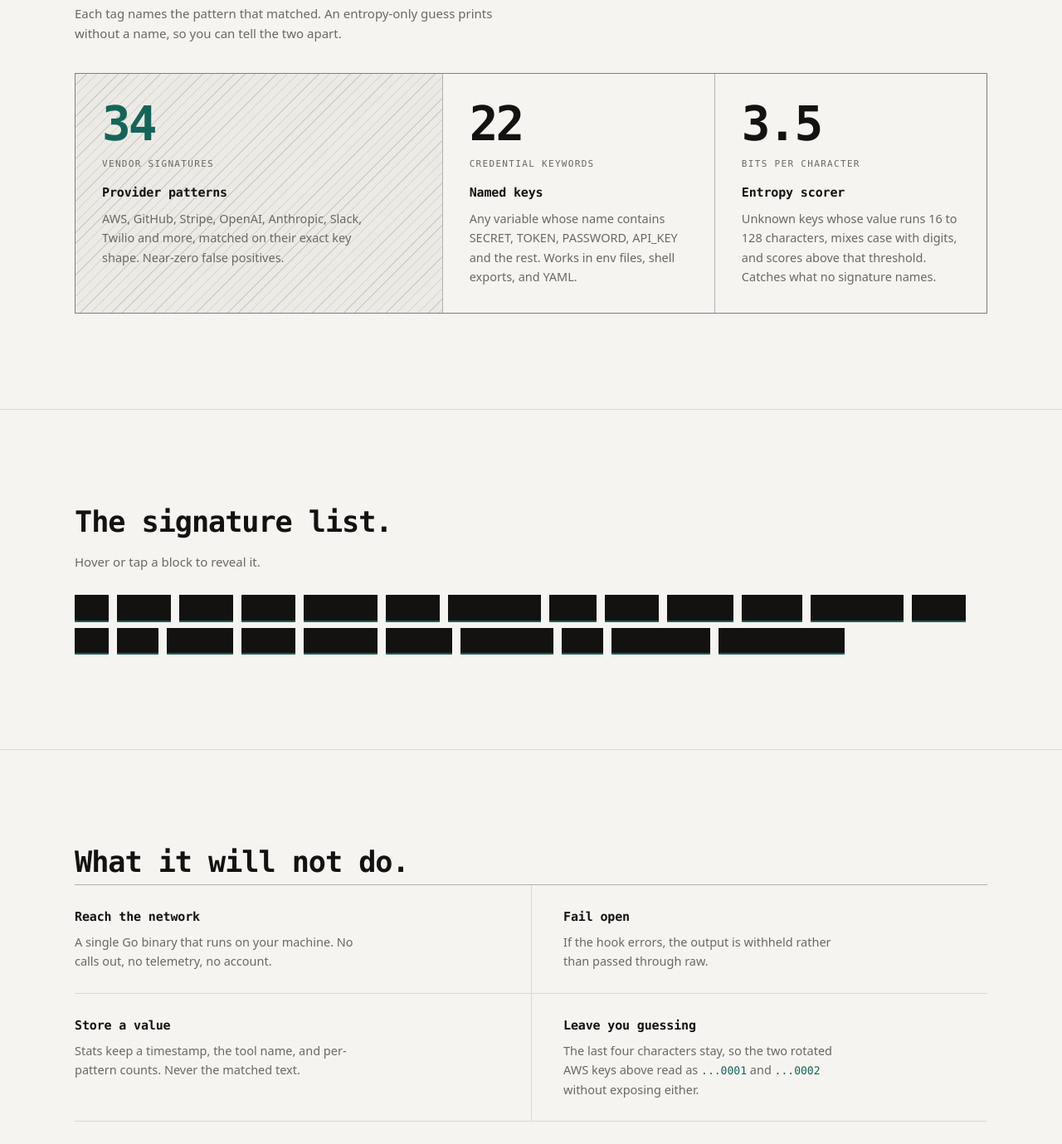
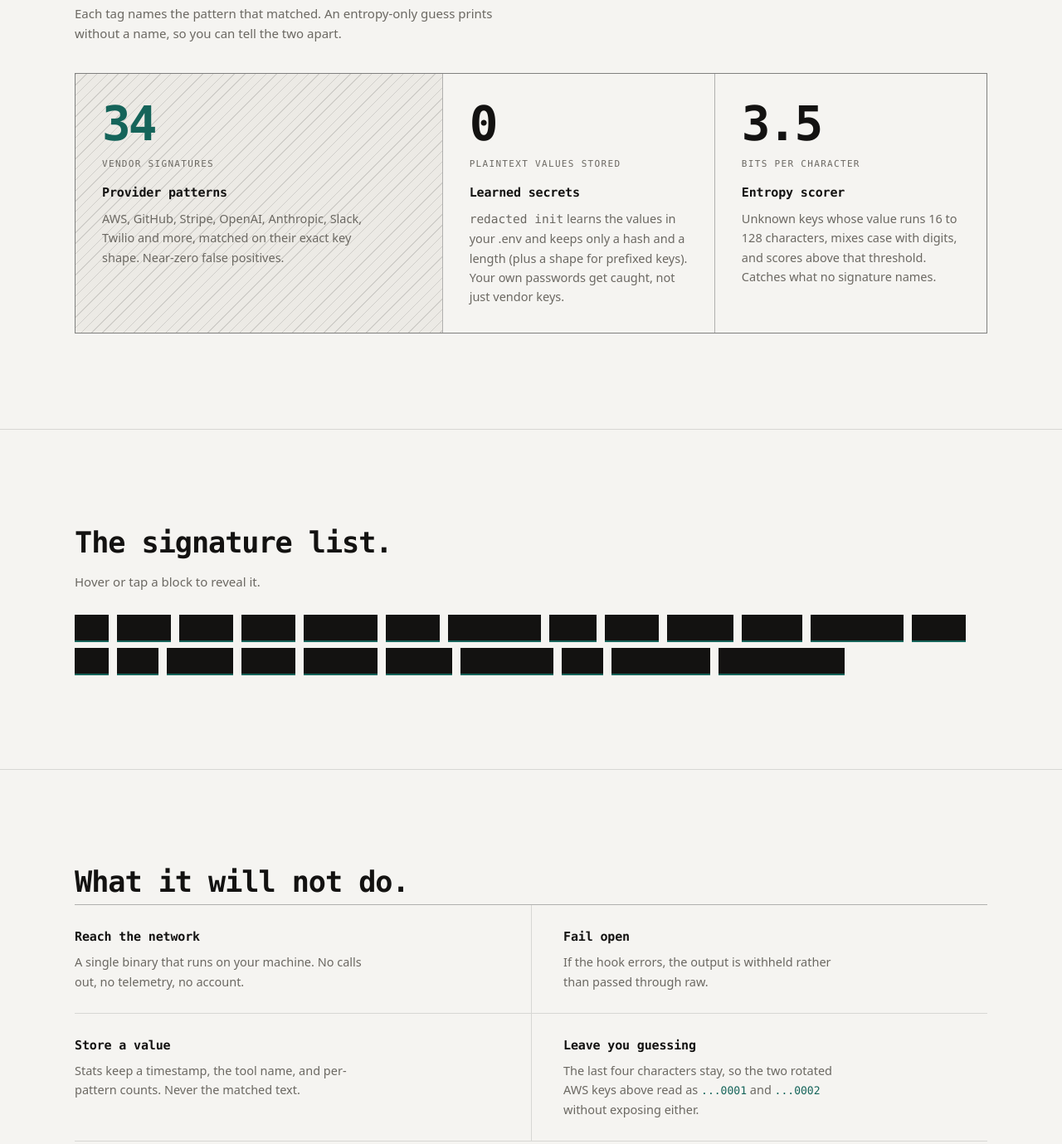
Before and after one commit to svn-arv/redacted, a plain HTML site: page landing/index.html in a window 1280 px wide. Shown: the part 2020-3399 px from the top of the page at 83% size. Drawn offline with Linux system fonts and the light colour scheme.

Commit message:
docs: replace keyword and Go claims on the landing page

```diff
--- a/landing/index.html
+++ b/landing/index.html
@@ -419,10 +419,10 @@ footer a:hover{color:var(--ink);border-bottom-color:var(--accent)}
       <p>AWS, GitHub, Stripe, OpenAI, Anthropic, Slack, Twilio and more, matched on their exact key shape. Near-zero false positives.</p>
     </div>
     <div class="tier">
-      <span class="n">22</span>
-      <span class="unit">credential keywords</span>
-      <h3>Named keys</h3>
-      <p>Any variable whose name contains SECRET, TOKEN, PASSWORD, API_KEY and the rest. Works in env files, shell exports, and YAML.</p>
+      <span class="n">0</span>
+      <span class="unit">plaintext values stored</span>
+      <h3>Learned secrets</h3>
+      <p><code>redacted init</code> learns the values in your .env and keeps only a hash and a length (plus a shape for prefixed keys). Your own passwords get caught, not just vendor keys.</p>
     </div>
     <div class="tier">
       <span class="n">3.5</span>
@@ -470,7 +470,7 @@ footer a:hover{color:var(--ink);border-bottom-color:var(--accent)}
   <div class="guards">
     <div class="guard">
       <h3>Reach the network</h3>
-      <p>A single Go binary that runs on your machine. No calls out, no telemetry, no account.</p>
+      <p>A single binary that runs on your machine. No calls out, no telemetry, no account.</p>
     </div>
     <div class="guard">
       <h3>Fail open</h3>
@@ -508,7 +508,6 @@ footer a:hover{color:var(--ink);border-bottom-color:var(--accent)}
     <span>Add <code>--local</code> to wire it into this project only, instead of every project.</span>
     <button class="copy" type="button" data-copy="redacted init" style="padding:10px 18px">Copy</button>
   </div>
-  <p class="gopath">Also on Go: <b>go install github.com/svn-arv/redacted@latest</b></p>
 </div></section>
 
 </main>
```
